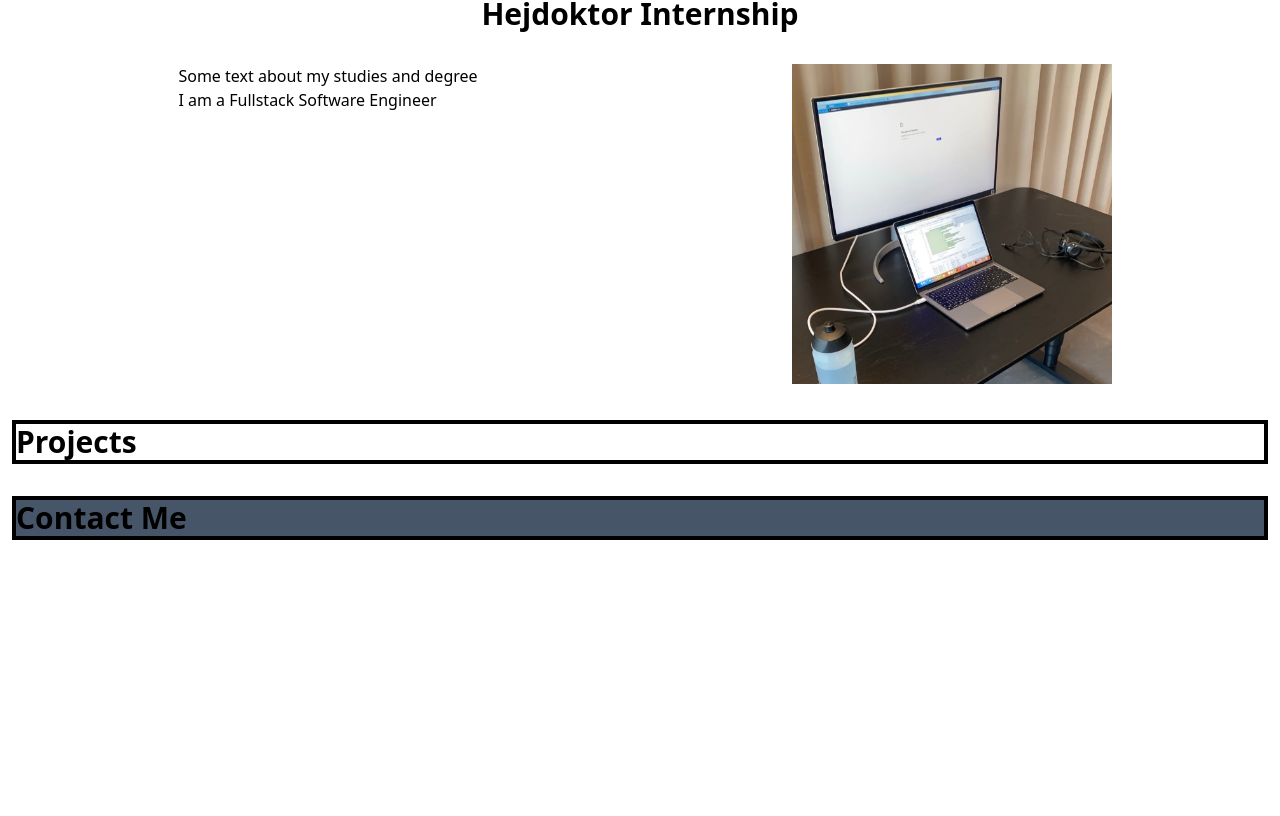
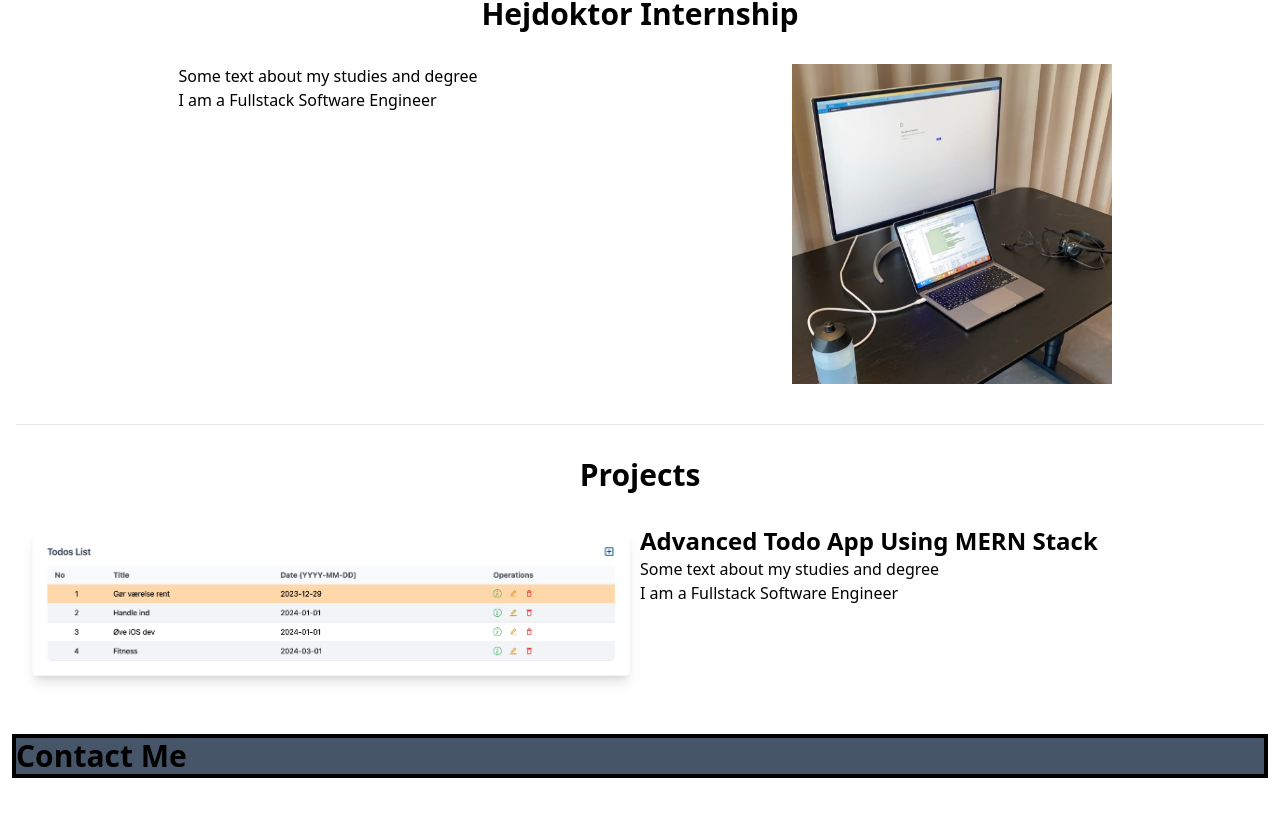
Before and after one commit to NumanBashir/My-Portfolio, a React (Vite) app: page / in a window 1280 px wide. Shown: the part 1156-1972 px from the top of the page. Before the commit the page ends 1748 px from the top, so only its background shows below. Built offline with nearby package versions, Linux system fonts and the light colour scheme.

Commit message:
Added projects section

```diff
--- a/src/App.tsx
+++ b/src/App.tsx
@@ -84,8 +84,27 @@ function App() {
           </div>
         </div>
       </div>
-      <div id="projects" className="outline outline-4 mb-10">
-        <h1 className="text-3xl font-bold">Projects</h1>
+      <hr />
+      <div id="projects">
+        <h1 className="my-8 text-3xl font-bold flex flex-row justify-center items-center">
+          Projects
+        </h1>
+        <div className="grid grid-cols-2 mb-10">
+          <img
+            src="src/assets/todomern3.png"
+            alt="dtu image"
+            className="w-100"
+          />
+          <div>
+            <h1 className="font-bold text-2xl">
+              Advanced Todo App Using MERN Stack
+            </h1>
+            <p className="break-words">
+              Some text about my studies and degree
+              <br />I am a Fullstack Software Engineer
+            </p>
+          </div>
+        </div>
       </div>
       <div id="contact" className="bg-slate-600 outline outline-4 mb-10">
         <h1 className="text-3xl font-bold">Contact Me</h1>
```
Also changed, not shown: src/assets/todomern3.png (added).
